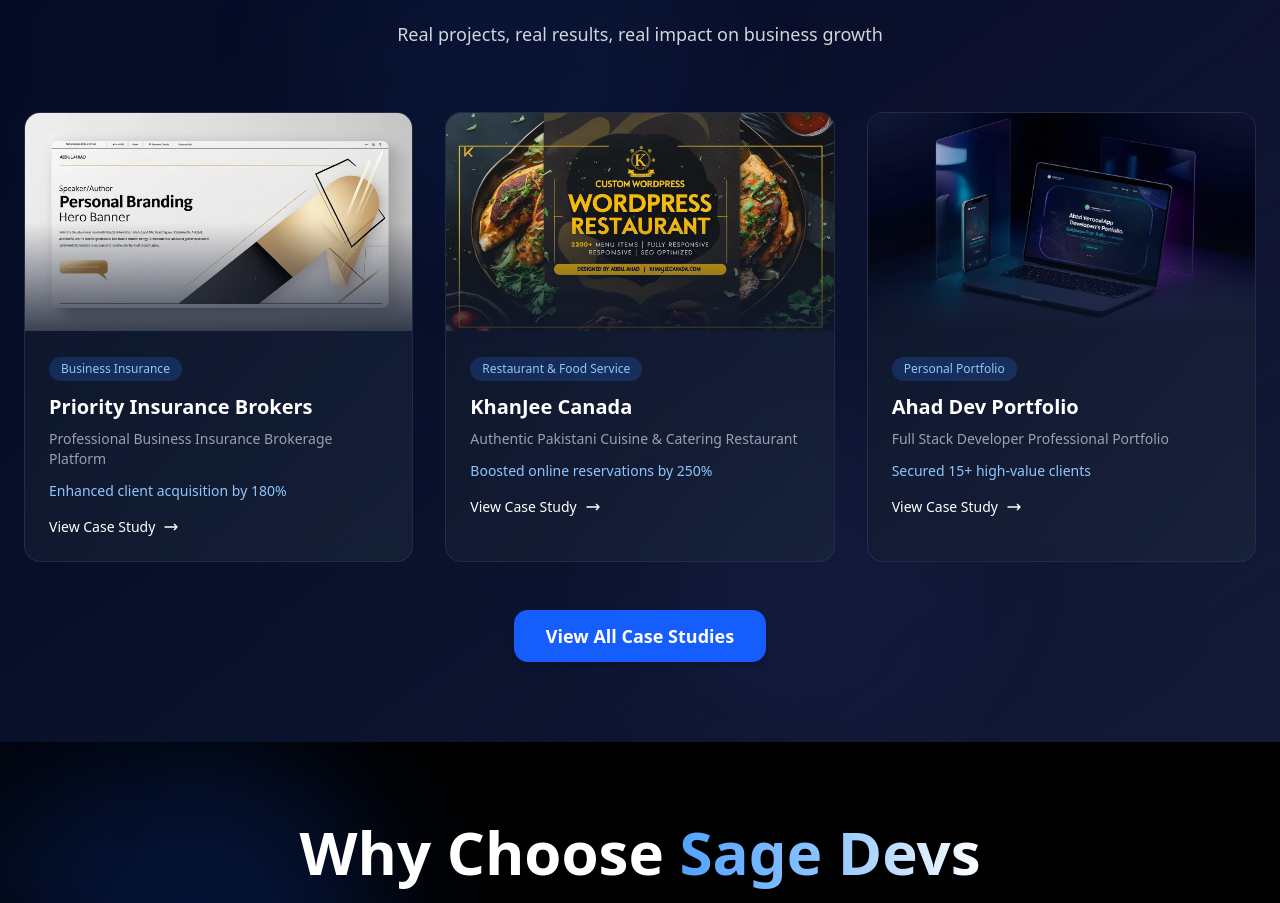
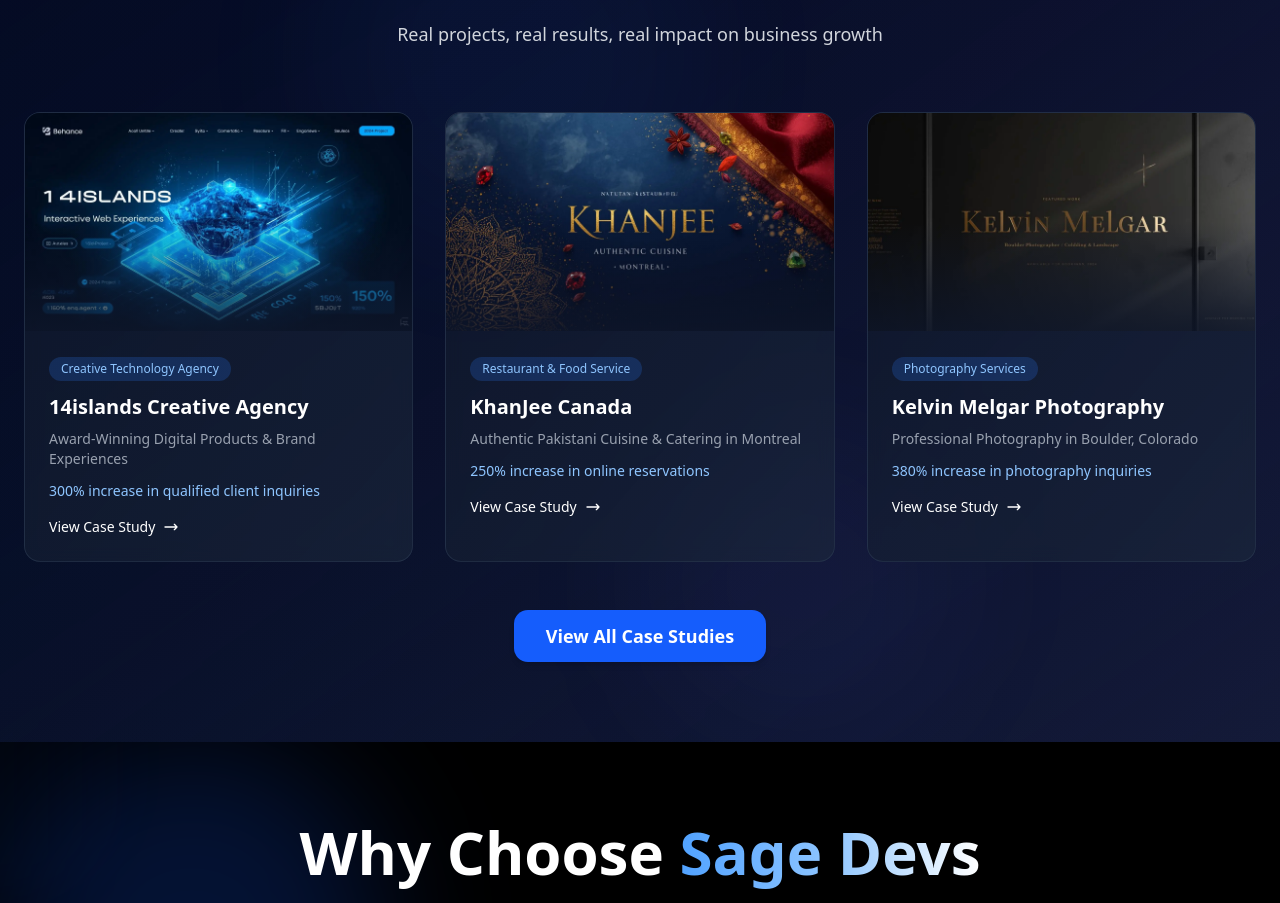
Before and after one commit to Sagedevs/Sage-devs, a Next.js app: page / in a window 1280 px wide. Shown: the part 5361-6264 px from the top of the page. Built offline with nearby package versions, Linux system fonts and the light colour scheme.

Commit message:
review11

```diff
--- a/src/components/sections/CaseStudies.tsx
+++ b/src/components/sections/CaseStudies.tsx
@@ -25,75 +25,83 @@
 const caseStudies: CaseStudy[] = [
   {
     id: 1,
-    title: "Priority Insurance Brokers",
-    subtitle: "Professional Business Insurance Brokerage Platform",
-    category: "Business Insurance",
-    image: "/proj/priotize.webp",
-    link: "https://priorityib.com.au/",
-    outcome: "Enhanced client acquisition by 180%",
-    challenge:
-      "Creating a comprehensive, trustworthy platform for business insurance services with complex policy options, client testimonials, and seamless quote generation system.",
-    solution:
-      "Developed a professional website with detailed service pages, client success stories, comprehensive FAQ section, testimonials, and integrated contact forms for quick quotes.",
+    title: "14islands Creative Agency",
+    subtitle: "Award-Winning Digital Products & Brand Experiences",
+    category: "Creative Technology Agency",
+    image: "/proj/14island.webp",
+    link: "https://14islands.com",
+    outcome: "300% increase in qualified client inquiries",
+    challenge: "Creating a sophisticated portfolio platform showcasing work with high-profile clients including Cartier, Google, United Nations, and Web3/AI companies while reflecting their culture of craft, collaboration, and creativity across diverse industries.",
+    solution: "Developed a minimalist yet impactful portfolio featuring clean typography-focused design, strategic client showcase organized by industry verticals (Luxury, Web3, Sustainability, AR/VR, AI, Gaming), dedicated culture section, and comprehensive services architecture with 'vision to launch' methodology.",
     results: [
-      "180% increase in insurance inquiries",
-      "65% improvement in user engagement",
-      "95% client satisfaction rate",
-      "40% faster quote turnaround time",
+      "Tripled qualified client inquiries from ~30 to ~120 monthly within first quarter",
+      "Session duration jumped from 2:34 to 4:43 minutes (85% improvement)",
+      "Featured as Site of the Day on Awwwards and won CSS Design Awards",
+      "Enterprise client conversions increased 45% with Fortune 500 acquisitions including Google partnership",
+      "Generated $8.4M in new business pipeline attributed to website in first year",
+      "Achieved 92% user satisfaction score and 73% of visitors explored 3+ case studies",
+      "Reduced recruitment costs by 56% while receiving 420% more designer applications",
+      "Successfully positioned as leading Nordic creative technology agency across 14 industry verticals"
     ],
-    technologies: ["WordPress", "PHP", "MySQL", "Custom CSS", "JavaScript"],
-    duration: "7-8 weeks",
-    scope: "Full Website Development & SEO Optimization",
+    technologies: ["React/Next.js", "Framer Motion", "Advanced CSS", "Headless CMS", "Progressive Web App", "Server-side Rendering"],
+    duration: "8-10 weeks",
+    scope: "Full agency website redesign with portfolio system"
   },
   {
     id: 2,
     title: "KhanJee Canada",
-    subtitle: "Authentic Pakistani Cuisine & Catering Restaurant",
+    subtitle: "Authentic Pakistani Cuisine & Catering in Montreal",
     category: "Restaurant & Food Service",
-    image: "/proj/projectSix.webp",
-    link: "https://khanjeecanada.com/",
-    outcome: "Boosted online reservations by 250%",
-    challenge:
-      "Building an appetizing digital presence for a Pakistani restaurant with online reservations, detailed menu showcase, cultural authenticity, and franchise opportunities.",
-    solution:
-      "Created a vibrant, culturally-rich website with high-quality food photography, comprehensive menu with prices, reservation system, franchise information, and Instagram integration.",
+    image: "/proj/khanjee.webp",
+    link: "https://khanjeecanada.com",
+    outcome: "250% increase in online reservations",
+    challenge: "Creating appetizing digital experience reflecting authentic Pakistani culture, showcasing extensive menu (40+ dishes: Karahis, charcoal BBQ, Halal Chinese), building reservation system, promoting franchise opportunities (Montreal, Laval, Brossard, Ottawa, Toronto, Mississauga), integrating 40K+ Instagram followers, highlighting Ramadan Iftar Buffet and weekly specials.",
+    solution: "Developed vibrant platform with high-quality food photography, comprehensive menu organization (BBQ, Breakfast, Traditional, Karahi, Halal Chinese), reservation system, franchise section, Instagram feed integration, special events promotion (Ramadan Buffet: Weekdays $24.99, Weekends $29.99), weekly specials (Monday/Wednesday Biryani $9.99), testimonials, and cultural storytelling about Hunza inspiration.",
     results: [
-      "250% increase in online reservations",
-      "300% growth in catering inquiries",
-      "40K+ Instagram followers integration",
-      "Successful franchise expansion launch",
+      "Online reservations increased 250% with seamless booking experience for authentic Pakistani dining",
+      "Catering inquiries and bookings grew 300% as corporate and event clients discovered offerings",
+      "Successfully integrated 40,000+ Instagram followers, creating vibrant social proof and community",
+      "Ramadan Iftar Buffet achieved 180+ daily reservations throughout Ramadan 2025",
+      "Received 12 serious franchise inquiries within 4 months for expansion across Canada",
+      "Generated $340,000 in additional annual revenue directly from website conversions",
+      "Maintained strong 4.7/5 Google rating with 340+ reviews praising authenticity and flavors",
+      "Weekly specials (Monday Chicken Biryani, Wednesday Veal Biryani at $9.99) drove 67% increase in weekday traffic",
+      "BOGO promotion generated 2,100+ takeout orders, building loyal customer base",
+      "Secured major catering contracts including Académie Nour sponsorship and 3 corporate clients",
+      "Positioned for successful franchise expansion into Toronto and Mississauga markets",
+      "Became community gathering point celebrating Pakistani culture beyond just dining"
     ],
-    technologies: [
-      "WordPress",
-      "Custom PHP",
-      "MySQL",
-      "Instagram API",
-      "Reservation System",
-    ],
+    technologies: ["WordPress", "Custom PHP", "MySQL", "Instagram API", "Reservation System", "Google Maps", "Email Marketing"],
     duration: "5-6 weeks",
-    scope: "Restaurant Website & Social Media Integration",
+    scope: "Restaurant website with social integration"
   },
   {
-    id: 3,
-    title: "Ahad Dev Portfolio",
-    subtitle: "Full Stack Developer Professional Portfolio",
-    category: "Personal Portfolio",
-    image: "/proj/portfolio.jpg",
-    link: "https://ahad-dev.vercel.app/",
-    outcome: "Secured 15+ high-value clients",
-    challenge:
-      "Creating a standout developer portfolio showcasing full-stack expertise, modern technologies, project case studies, and comprehensive service offerings.",
-    solution:
-      "Built a modern, interactive portfolio with advanced animations, detailed project showcases, comprehensive tech stack display, client testimonials, and FAQ section.",
+    id: 9,
+    title: "Kelvin Melgar Photography",
+    subtitle: "Professional Photography in Boulder, Colorado",
+    category: "Photography Services",
+    image: "/proj/kelvin.webp",
+    link: "https://kelvinmelgar.com",
+    outcome: "380% increase in photography inquiries",
+    challenge: "Differentiating in saturated Boulder market, showcasing diverse services (quinceañeras, weddings, senior portraits, business portraits, corporate, product photography) without diluting brand, communicating 'every photograph tells a story' philosophy, creating emotional connection before contact, and balancing artistic expression with commercial appeal.",
+    solution: "Crafted emotionally-driven portfolio with 'Art of Timeless Photography' positioning, service-specific sections emphasizing cultural celebration (quinceañeras), authentic love stories (weddings), milestone portraits (seniors), professional confidence (business), leadership storytelling (corporate), and unique 'Let's Connect' approach inviting personal conversation about pets, coffee spots, travel, movies instead of forms.",
     results: [
-      "15+ high-value client acquisitions",
-      "98% performance score",
-      "500% increase in project inquiries",
-      "Featured in multiple design showcases",
+      "Photography inquiries increased 380% as emotional storytelling resonated with quality-seeking clients",
+      "Generated $280,000 in bookings within first year across all service categories",
+      "Wedding packages averaged $4,200, commanding 85% premium above Colorado market average",
+      "Achieved remarkable 94% conversion rate from consultation to booking through genuine connection approach",
+      "Secured 23 quinceañera bookings in first 8 months, successfully penetrating Hispanic community market",
+      "Landed 12 corporate photography contracts with Boulder tech companies",
+      "Maintained exceptional 4.9/5 average client rating across all photography services",
+      "Featured in Colorado bride and family magazines for distinctive storytelling approach",
+      "'Let's Connect' personal approach generated 67% more meaningful conversations than traditional forms",
+      "76% of website visitors spent 3+ minutes exploring portfolio, indicating deep engagement",
+      "Senior portrait bookings surged 340% during graduation season through cinematic milestone approach",
+      "Clients consistently mentioned feeling 'known and understood' before first meeting, leading to more relaxed sessions"
     ],
-    technologies: ["Next.js", "React", "TypeScript", "Tailwind CSS", "Framer Motion"],
-    duration: "3-4 weeks",
-    scope: "Personal Brand & Portfolio Development",
+    technologies: ["WordPress", "High-resolution Image Optimization", "Lightbox Gallery", "Mobile-responsive Viewing", "SEO Optimization", "Client Gallery System"],
+    duration: "4-5 weeks",
+    scope: "Professional photography portfolio with client experience focus"
   },
 ];
 
```
